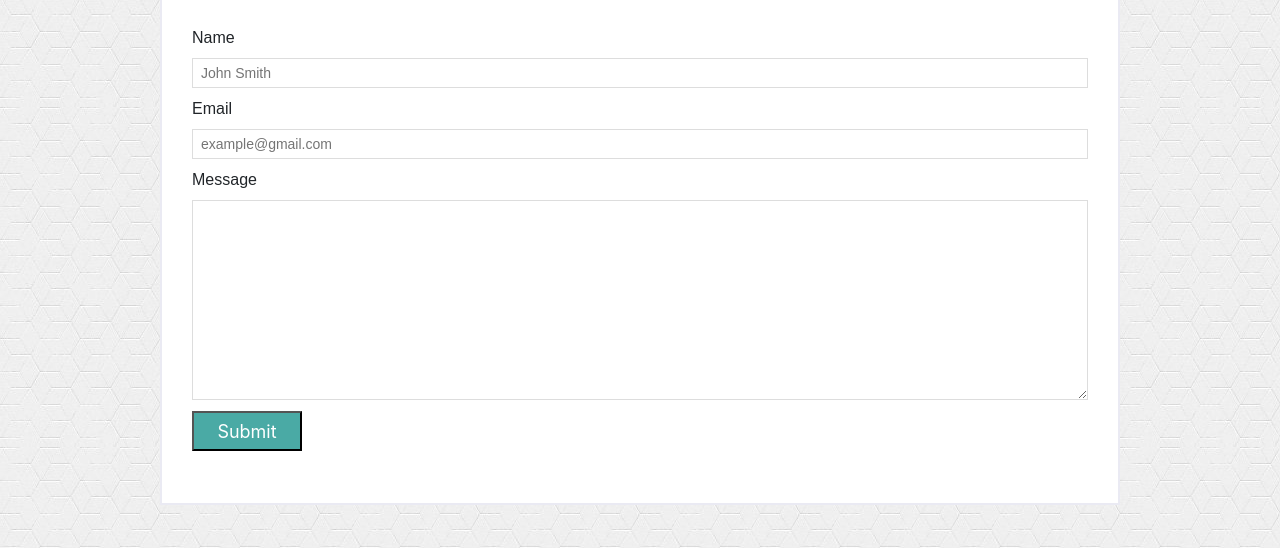
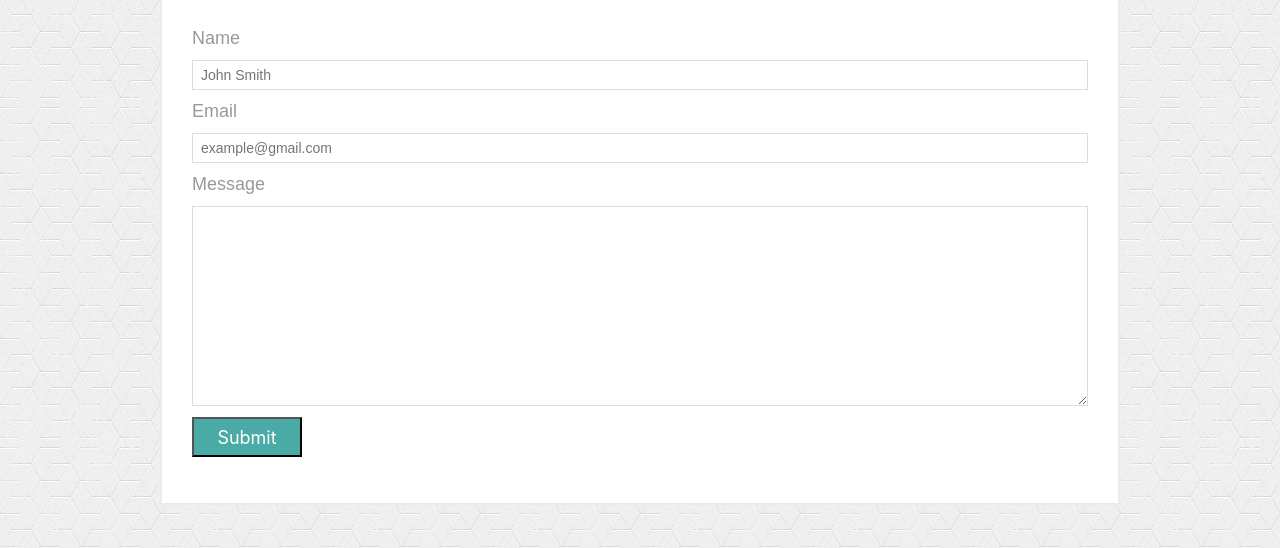
Before and after one commit to jk27924/Bootstrap-Portfolio, a plain HTML site: page contact.html in a window 1280 px wide. Shown: the part 233-781 px from the top of the page. Drawn offline with nearby package versions, Linux system fonts and the light colour scheme.

Commit message:
I changed font color for name, email, and message labels

```diff
--- a/contact.html
+++ b/contact.html
@@ -134,6 +134,11 @@
         cursor: pointer;
     }
 
+    label {
+        font-size: 18px;
+        color: #999999;
+    }
+
     footer {
         padding: 30px 30px 5px 30px;
         text-align: center;
```
